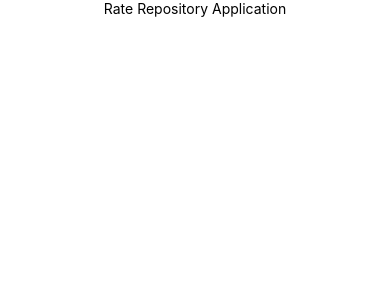
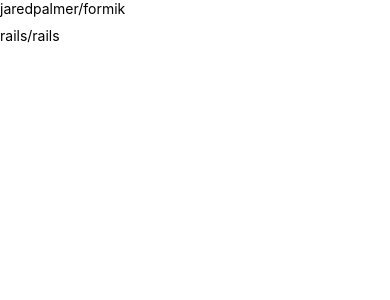
Before and after one commit to Samiira-mohamed/part10, a React Native app: screen / in a window 390 px wide. Shown: the top 300 px of the page. Built offline with nearby package versions, Linux system fonts and the light colour scheme.

Commit message:
exercise 10.2: display repository list with FlatList

```diff
--- a/src/Main.jsx
+++ b/src/Main.jsx
@@ -1,16 +1,16 @@
-import { Text, View, StyleSheet } from 'react-native';
+import { View, StyleSheet } from 'react-native';
+import RepositoryList from './RepositoryList';
 
 const styles = StyleSheet.create({
   container: {
     flex: 1,
-    alignItems: 'center',
   },
 });
 
 const Main = () => {
   return (
     <View style={styles.container}>
-      <Text>Rate Repository Application</Text>
+      <RepositoryList />
     </View>
   );
 };
--- /dev/null
+++ b/src/RepositoryList.jsx
@@ -0,0 +1,55 @@
+import { FlatList, View, StyleSheet, Text } from 'react-native';
+
+const repositories = [
+  {
+    id: 'jkl5j2-a1b2c3d4e5f6-h1i2j3k1l2m3',
+    fullName: 'jaredpalmer/formik',
+    description: 'Build forms in React, without the tears',
+    language: 'TypeScript',
+    forksCount: 1600,
+    stargazersCount: 21500,
+    ratingAverage: 88,
+    reviewCount: 4,
+    ownerAvatarUrl: 'https://avatars2.githubusercontent.com/u/4060187?v=4',
+  },
+  {
+    id: '453c8fac-0ac9-4a37-95b1-2e6d31e19d18',
+    fullName: 'rails/rails',
+    description: 'Ruby on Rails',
+    language: 'Ruby',
+    forksCount: 18100,
+    stargazersCount: 45900,
+    ratingAverage: 100,
+    reviewCount: 2,
+    ownerAvatarUrl: 'https://avatars1.githubusercontent.com/u/4223?v=4',
+  },
+];
+
+const styles = StyleSheet.create({
+  separator: {
+    height: 10,
+  },
+});
+
+const ItemSeparator = () => <View style={styles.separator} />;
+
+const RepositoryList = () => {
+  return (
+    <FlatList
+      data={repositories}
+      ItemSeparatorComponent={ItemSeparator}
+      renderItem={({ item }) => <RepositoryItem item={item} />}
+      keyExtractor={(item) => item.id}
+    />
+  );
+};
+
+const RepositoryItem = ({ item }) => {
+  return (
+    <View>
+      <Text>{item.fullName}</Text>
+    </View>
+  );
+};
+
+export default RepositoryList;
```
